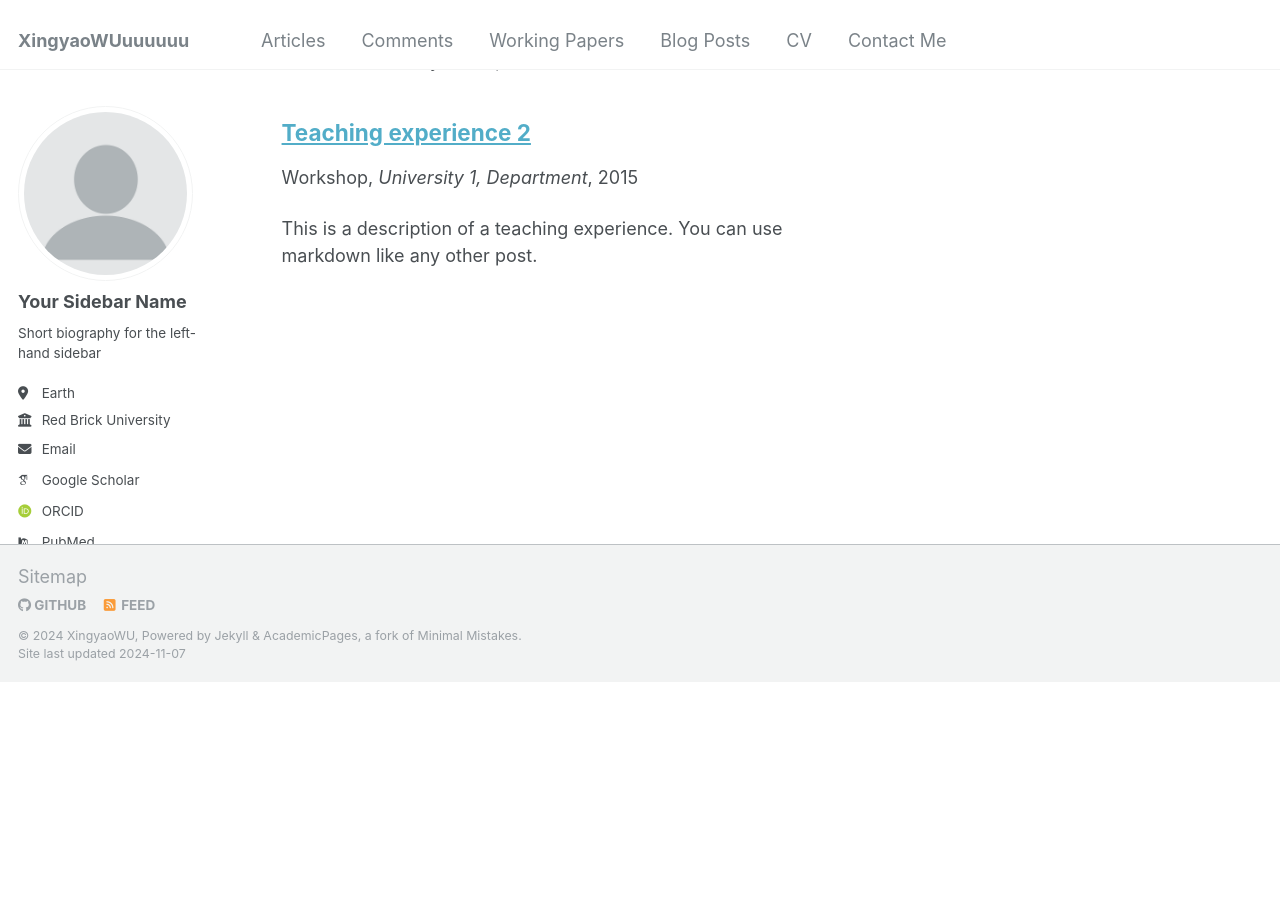
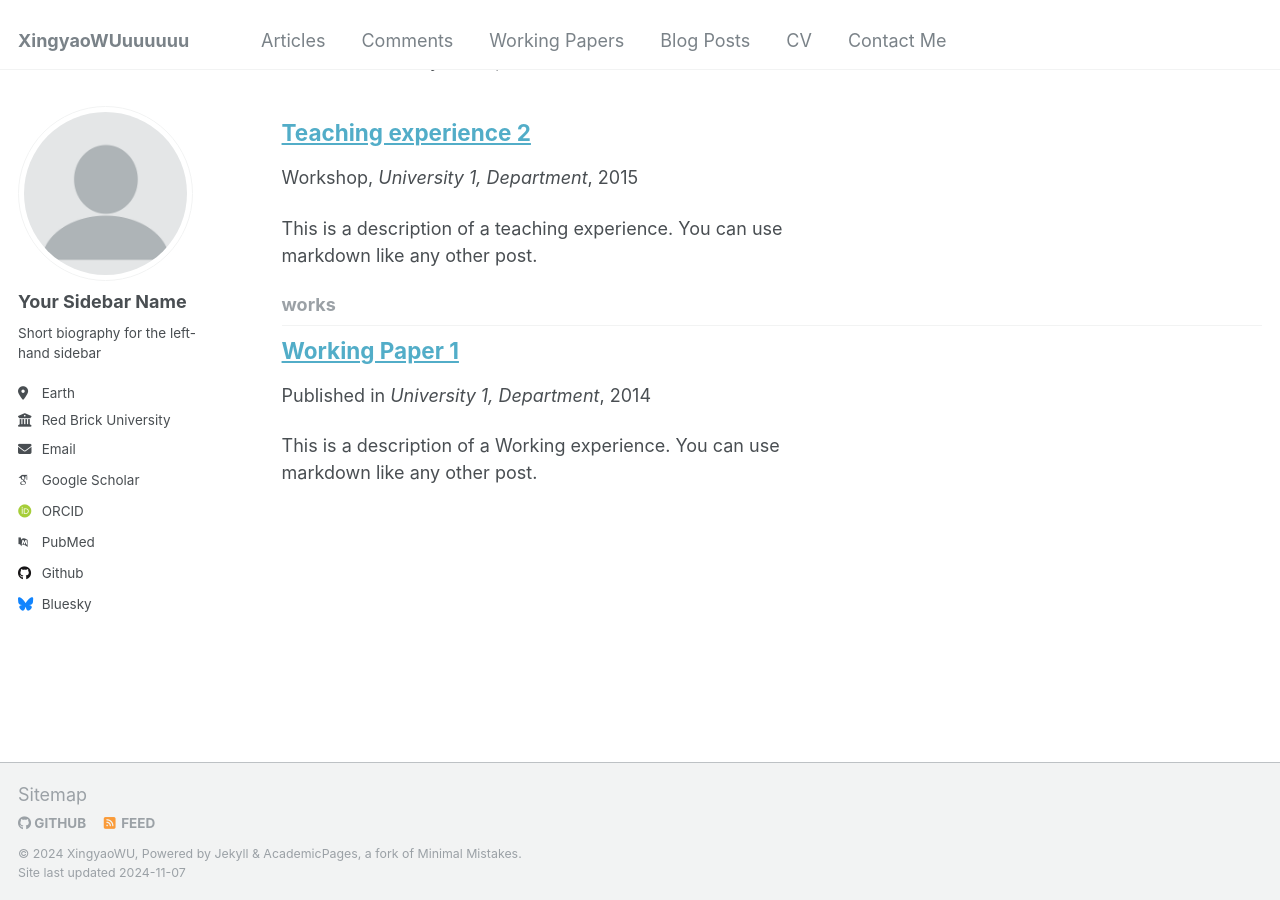
Before and after one commit to XingyaoWU-w/XingyaoWU-w.github.io, a Jekyll site: the page built from _pages/collection-archive.html, in a window 1280 px wide and 900 px high, scrolled down 3201 px. Built offline with Jekyll 4.4.1, drawn with Linux system fonts in a browser that asks for light colours; some web fonts are replaced; before the commit the page ends 3883 px from its top, so only the background shows below that; part of the change alters nothing that is shown.

Commit message:
Update _config.yml

```diff
--- a/_config.yml
+++ b/_config.yml
@@ -224,6 +224,9 @@ collections:
   talks:
     output: true
     permalink: /:collection/:path/
+  works:
+    output: true
+    permalink: /:collection/:path/
 
 
 # These settings control how pages and collections are included in the site
@@ -250,6 +253,15 @@ defaults:
   - scope:
       path: ""
       type: teaching
+    values:
+      layout: single
+      author_profile: true
+      share: true
+      comments: true
+  #works
+  - scope:
+      path: ""
+      type: works
     values:
       layout: single
       author_profile: true
```
